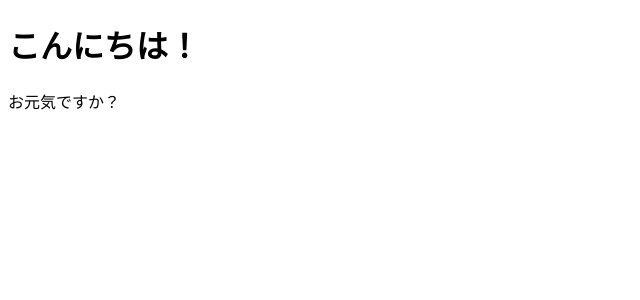
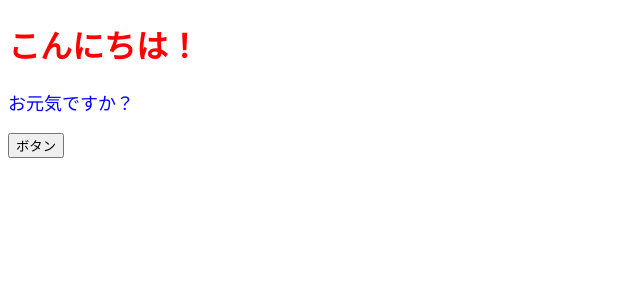
Before and after one commit to hiro881213/p1_react, a React (Create React App) app: page / in a window 1280 px wide. Shown: the top 300 px of the page, without its empty margins (0-640 px from the left). Built offline with nearby package versions, Linux system fonts and the light colour scheme.

Commit message:
イベント呼び出し、スタイル設定

```diff
--- a/src/App.jsx
+++ b/src/App.jsx
@@ -3,13 +3,24 @@
 // reactを定義する関数を生成する
 const App = () => {
 
+    const onClickButton = () => alert();
+
+    // スタイルオブジェクト
+    const contentStyle = {
+        color: 'blue',
+        fontSize: '18px'
+    };
+
     // Jsx記法：JavaScriptの中でreturnし、HTMLを記載していくこと
     // returnするHTMLのタグは一つのタグで囲まないといけないというルールがある
     // <>(<React.Fragment>)で囲むことで余計なタグを設定しなくて良くなる
     return(
+        /* オブジェクトとしてスタイルを書いていく */
+        /* {}でJavaScriptのコードを利用できる */
         <>
-            <h1>こんにちは！</h1>
-            <p>お元気ですか？</p>
+            <h1 style = {{color :  'red'}}>こんにちは！</h1>
+            <p style = {contentStyle} >お元気ですか？</p>
+            <button onClick = {onClickButton}>ボタン</button>
         </>
     );
 };
```
